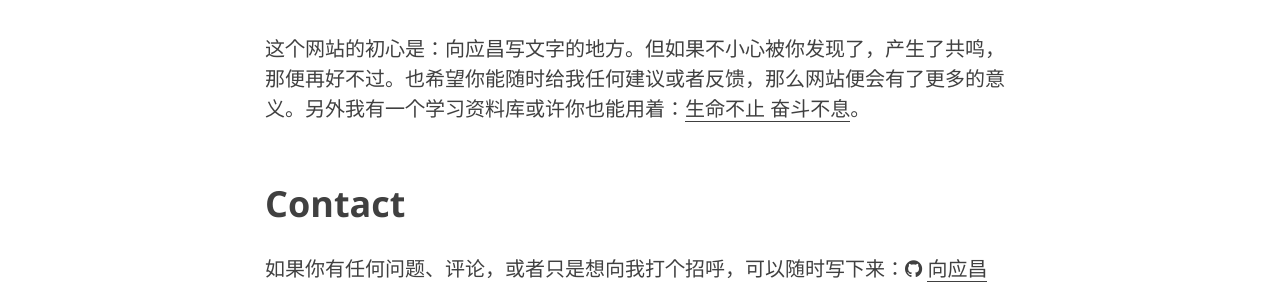
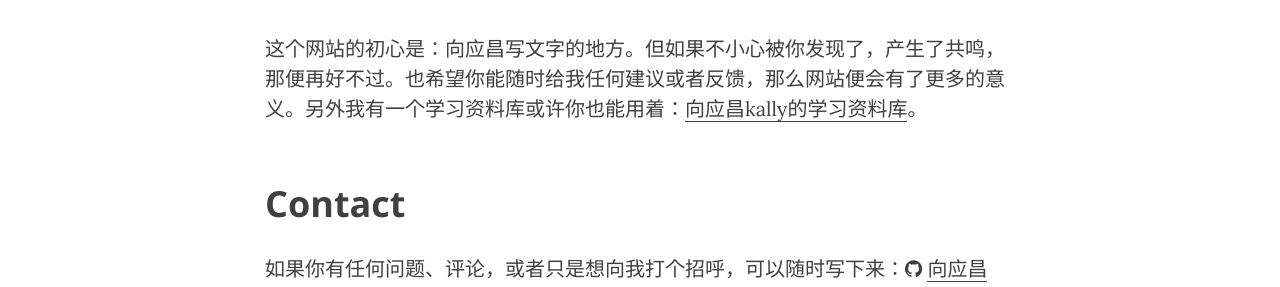
Before and after one commit to xiangyingchang/xiangyingchang.github.com, a Jekyll site: the page built from about.html, in a window 1280 px wide. Shown: the part 1405-1692 px from the top of the page. Built offline with Jekyll 4.4.1, drawn with Linux system fonts in a browser that asks for light colours.

Commit message:
Update about.html

```diff
--- a/about.html
+++ b/about.html
@@ -28,7 +28,7 @@ permalink: /about/
 
 <p>看完上面几段话或许你还是不太了解我，并没有关系，我做过什么并不重要，只需要知道我是一个在成长的道路上不断实践自己想法的普通人，如果真要有一点特殊之处，可能是我比一般人更能折腾更不容易满足。</p>
 
-<p>这个网站的初心是：向应昌写文字的地方。但如果不小心被你发现了，产生了共鸣，那便再好不过。也希望你能随时给我任何建议或者反馈，那么网站便会有了更多的意义。另外我有一个学习资料库或许你也能用着：<a rel="license" href="http://xiangyingchang.com/resource/">生命不止 奋斗不息</a>。</p>
+<p>这个网站的初心是：向应昌写文字的地方。但如果不小心被你发现了，产生了共鸣，那便再好不过。也希望你能随时给我任何建议或者反馈，那么网站便会有了更多的意义。另外我有一个学习资料库或许你也能用着：<a rel="license" href="http://xiangyingchang.com/resource/">向应昌kally的学习资料库</a>。</p>
 
 <h3 class="section-heading">Contact</h3>
 
```
